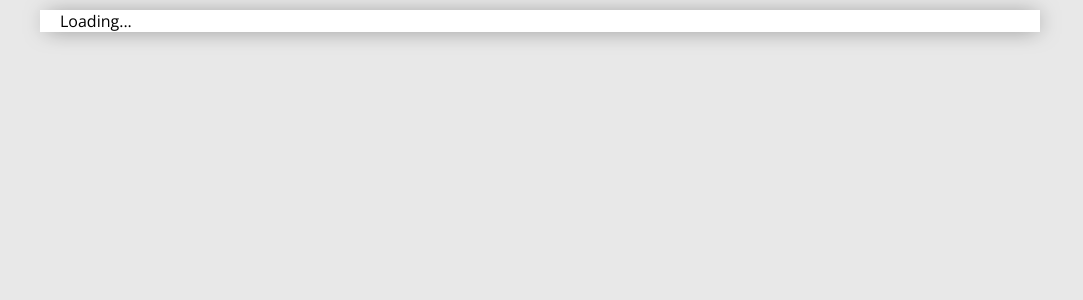
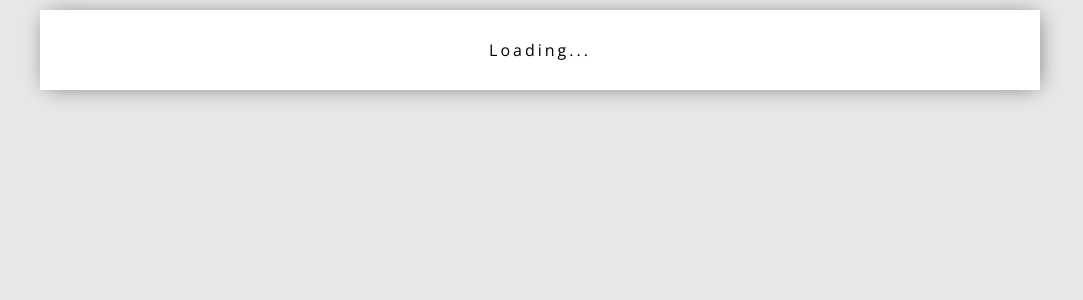
Before and after one commit to Ircama/osm-carto-tutorials, a Jekyll site: the page built from manpage.html, in a window 1280 px wide. Shown: the top 300 px of the page, without its empty margins (100-1183 px from the left). Built offline with Jekyll 4.4.1, drawn with Linux system fonts in a browser that asks for light colours; nearby versions of some CDN libraries.

Commit message:
modified:   manpage.html 	modified:   public/jroff.css 	modified:   public/jroff.js

```diff
--- a/manpage.html
+++ b/manpage.html
@@ -10,7 +10,7 @@ sitemap: false
   <link rel="stylesheet" href="{{ site.baseurl }}/public/jroff.css">
   <base target="_blank">
 </head>
-<page>Loading...</page>
+<page><p class="loading">Loading...</p></page>
 <script src="https://ajax.googleapis.com/ajax/libs/jquery/3.1.1/jquery.min.js"></script>
 <script src="{{ site.baseurl }}/public/jroff.js"></script>
 <script>
--- a/public/jroff.css
+++ b/public/jroff.css
@@ -447,8 +447,15 @@ body	{min-height: 100%; width: 1000px; margin: 10px auto; padding: 0 20px;
 }
 
 .th {
+  padding-top: 8px;
   text-align: center;
   font-size: 80%;
+}
+
+.loading {
+  text-align: center;
+  letter-spacing: 3px;
+  line-height: 5em;
 }
 
 @media (max-width: 767px) {
--- a/public/jroff.js
+++ b/public/jroff.js
@@ -628,11 +628,11 @@
       title = this.buffer.title + '(' + this.buffer.section + ')';
 
       return(
-        '<p class="th">' + this.buffer.title + '(' + this.buffer.section + ')' + '<br/>' +
-        docSections[this.buffer.section] + '<br/>' +
-        this.buffer.date + '<br/>' +
-        this.buffer.source + '<br/>' +
-        this.buffer.manual + '<hr></p>'
+        '<p class="th">' + this.buffer.title + (this.buffer.section ? '(' + this.buffer.section + ')' + '<br/>' : '') +
+        docSections[this.buffer.section] + (docSections[this.buffer.section] ? '<br/>' : '') +
+        this.buffer.date + (this.buffer.Date ? '<br/>' : '') +
+        this.buffer.source + (this.buffer.source ? '<br/>' : '') +
+        this.buffer.manual + (this.buffer.title? '<hr></p>' : '')
       );
     },
 
```
